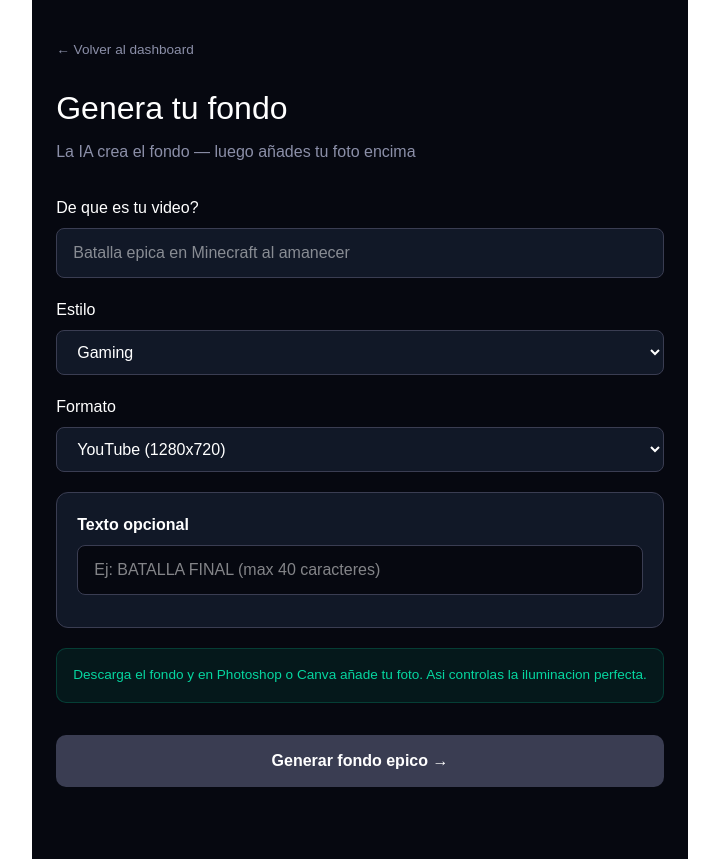
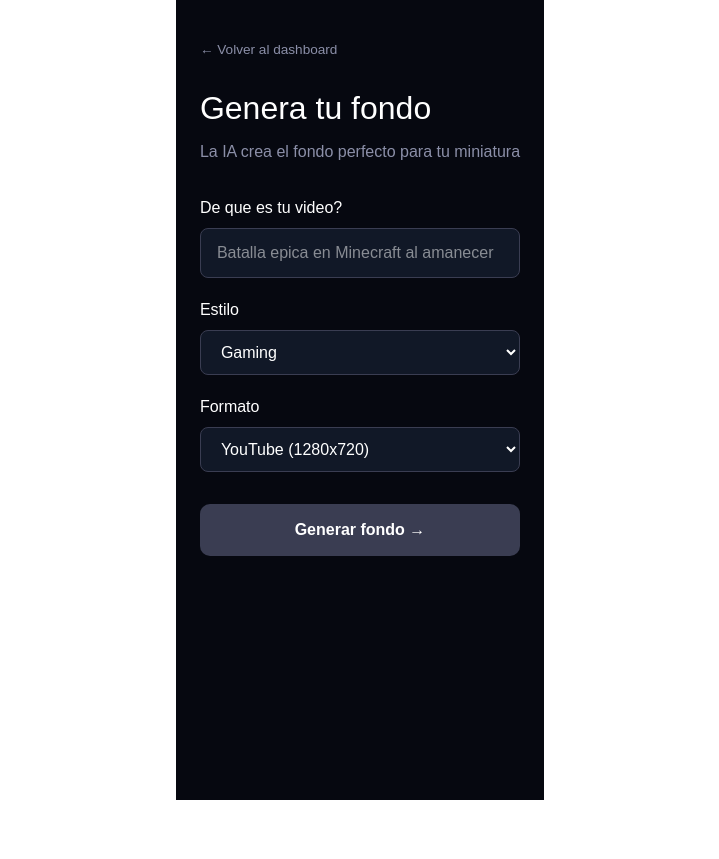
Before and after one commit to jokonog/thumbslatam, a Next.js app: page /fondo in a window 1280 px wide. Shown: the whole page, without its empty margins (280-999 px from the left). After the commit the page ends 800 px from the top, so only its background shows below. Built offline with nearby package versions, Linux system fonts and the light colour scheme.

Commit message:
fondo limpio sin texto dashboard mejorado

```diff
--- a/app/fondo/page.tsx
+++ b/app/fondo/page.tsx
@@ -5,8 +5,6 @@ export default function Fondo() {
   const [descripcion, setDescripcion] = useState("");
   const [estilo, setEstilo] = useState("gaming");
   const [formato, setFormato] = useState("youtube");
-  const [texto, setTexto] = useState("");
-  const [posTexto, setPosTexto] = useState("bottom");
   const [imagen, setImagen] = useState("");
   const [cargando, setCargando] = useState(false);
 
@@ -22,19 +20,11 @@ export default function Fondo() {
     setCargando(false);
   }
 
-  const posiciones: Record<string, object> = {
-    top: { top: "16px", left: "50%", transform: "translateX(-50%)", textAlign: "center" as const },
-    bottom: { bottom: "16px", left: "50%", transform: "translateX(-50%)", textAlign: "center" as const },
-    center: { top: "50%", left: "50%", transform: "translate(-50%,-50%)", textAlign: "center" as const },
-    left: { top: "50%", left: "16px", transform: "translateY(-50%)", textAlign: "left" as const },
-    right: { top: "50%", right: "16px", transform: "translateY(-50%)", textAlign: "right" as const },
-  };
-
   return (
     <main style={{minHeight:"100vh",background:"#060810",color:"white",fontFamily:"sans-serif",padding:"40px 24px",maxWidth:"700px",margin:"0 auto"}}>
       <a href="/dashboard" style={{color:"#8B8FA8",fontSize:"0.85rem",textDecoration:"none",display:"block",marginBottom:"24px"}}>← Volver al dashboard</a>
       <h1 style={{fontSize:"2rem",marginBottom:"8px"}}>Genera tu fondo</h1>
-      <p style={{color:"#8B8FA8",marginBottom:"32px"}}>La IA crea el fondo — luego añades tu foto encima</p>
+      <p style={{color:"#8B8FA8",marginBottom:"32px"}}>La IA crea el fondo perfecto para tu miniatura</p>
 
       <div style={{marginBottom:"20px"}}>
         <label style={{display:"block",marginBottom:"8px"}}>De que es tu video?</label>
@@ -55,7 +45,7 @@ export default function Fondo() {
         </select>
       </div>
 
-      <div style={{marginBottom:"20px"}}>
+      <div style={{marginBottom:"32px"}}>
         <label style={{display:"block",marginBottom:"8px"}}>Formato</label>
         <select value={formato} onChange={(e)=>setFormato(e.target.value)} style={{width:"100%",padding:"12px 16px",borderRadius:"8px",background:"#111827",border:"1px solid #3A3D52",color:"white"}}>
           <option value="youtube">YouTube (1280x720)</option>
@@ -66,48 +56,18 @@ export default function Fondo() {
         </select>
       </div>
 
-      <div style={{marginBottom:"20px",padding:"20px",borderRadius:"12px",background:"#111827",border:"1px solid #3A3D52"}}>
-        <label style={{display:"block",marginBottom:"8px",fontWeight:"600"}}>Texto opcional</label>
-        <input type="text" placeholder="Ej: BATALLA FINAL (max 40 caracteres)" maxLength={40} value={texto} onChange={(e)=>setTexto(e.target.value)} style={{width:"100%",padding:"12px 16px",borderRadius:"8px",background:"#060810",border:"1px solid #3A3D52",color:"white",marginBottom:"12px"}}/>
-        {texto && (
-          <div>
-            <label style={{display:"block",marginBottom:"8px",fontSize:"0.85rem"}}>Posicion del texto</label>
-            <select value={posTexto} onChange={(e)=>setPosTexto(e.target.value)} style={{width:"100%",padding:"12px 16px",borderRadius:"8px",background:"#060810",border:"1px solid #3A3D52",color:"white"}}>
-              <option value="top">Arriba</option>
-              <option value="center">Centro</option>
-              <option value="bottom">Abajo</option>
-              <option value="left">Izquierda</option>
-              <option value="right">Derecha</option>
-            </select>
-          </div>
-        )}
-      </div>
-
-      <div style={{marginBottom:"32px",padding:"16px",borderRadius:"10px",background:"rgba(6,214,160,0.08)",border:"1px solid rgba(6,214,160,0.2)"}}>
-        <p style={{color:"#06D6A0",fontSize:"0.85rem",margin:0}}>
-          Descarga el fondo y en Photoshop o Canva añade tu foto. Asi controlas la iluminacion perfecta.
-        </p>
-      </div>
-
       <button onClick={generarFondo} disabled={cargando||!descripcion} style={{width:"100%",padding:"14px",borderRadius:"10px",background:descripcion?"#FF4D00":"#3A3D52",border:"none",color:"white",fontSize:"1rem",fontWeight:"700",marginBottom:"32px",cursor:descripcion?"pointer":"not-allowed"}}>
-        {cargando?"Generando fondo... 20 segundos":"Generar fondo epico →"}
+        {cargando?"Generando fondo... 20 segundos":"Generar fondo →"}
       </button>
 
       {imagen&&(
         <div>
-          <div style={{position:"relative",borderRadius:"12px",overflow:"hidden",marginBottom:"12px"}}>
-            <img src={imagen} alt="Fondo generado" style={{width:"100%",display:"block"}}/>
-            {texto && (
-              <div style={{position:"absolute",...posiciones[posTexto],padding:"8px 16px",background:"rgba(0,0,0,0.6)",borderRadius:"6px",maxWidth:"80%"}}>
-                <p style={{color:"white",fontWeight:"800",fontSize:"clamp(1rem,3vw,1.8rem)",margin:0,textShadow:"2px 2px 8px rgba(0,0,0,0.8)",letterSpacing:"-0.02em"}}>{texto}</p>
-              </div>
-            )}
-          </div>
+          <img src={imagen} alt="Fondo generado" style={{width:"100%",borderRadius:"12px",marginBottom:"12px"}}/>
           <a href={imagen} target="_blank" style={{display:"block",textAlign:"center",padding:"12px",borderRadius:"8px",background:"#06D6A0",color:"#060810",fontWeight:"700",textDecoration:"none",marginBottom:"12px"}}>
             Descargar fondo
           </a>
           <a href="/generador" style={{display:"block",textAlign:"center",padding:"12px",borderRadius:"8px",background:"transparent",border:"1px solid #3A3D52",color:"white",textDecoration:"none",fontSize:"0.9rem"}}>
-            O generar con mi cara →
+            Generar con mi cara →
           </a>
         </div>
       )}
```
